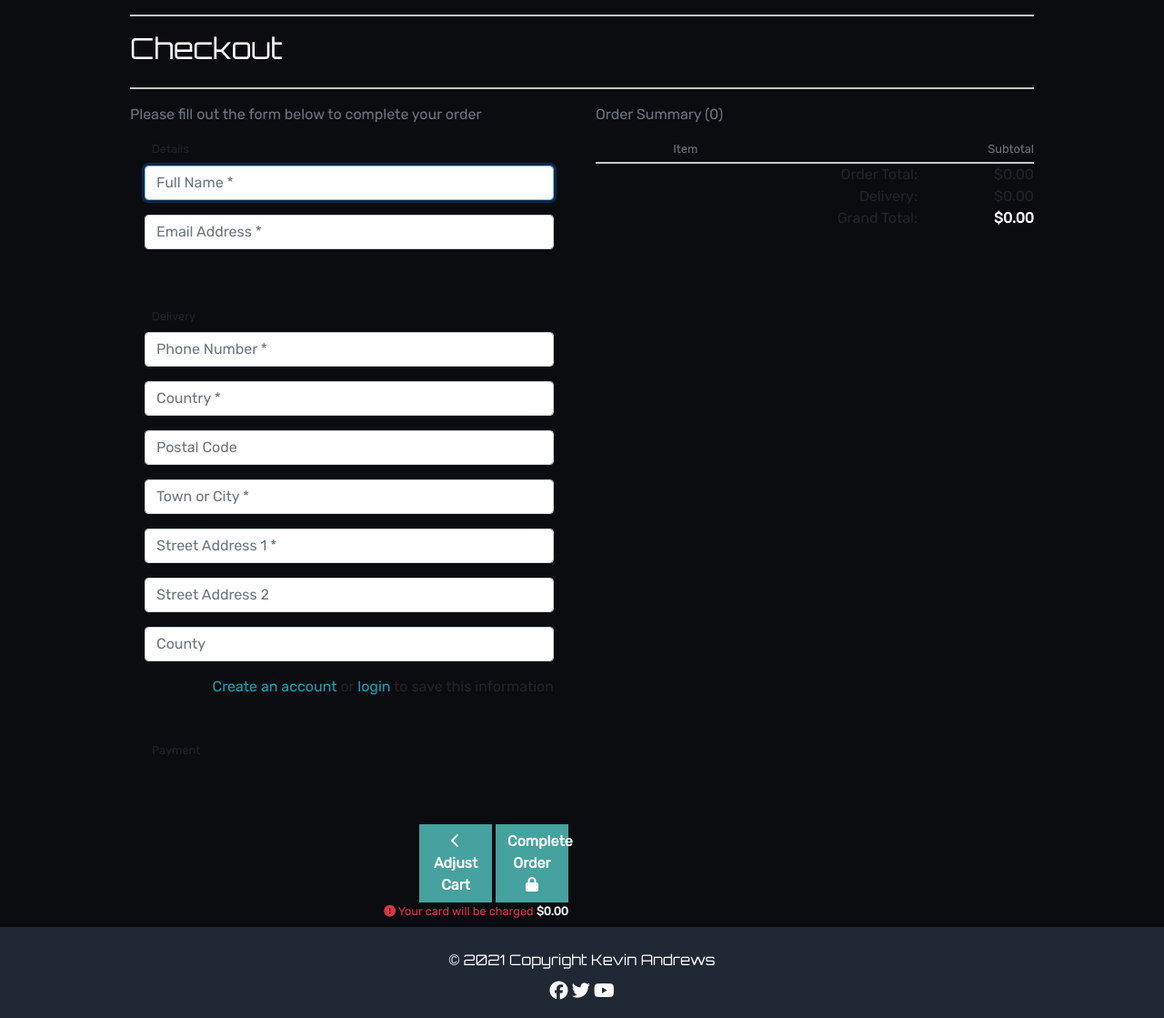
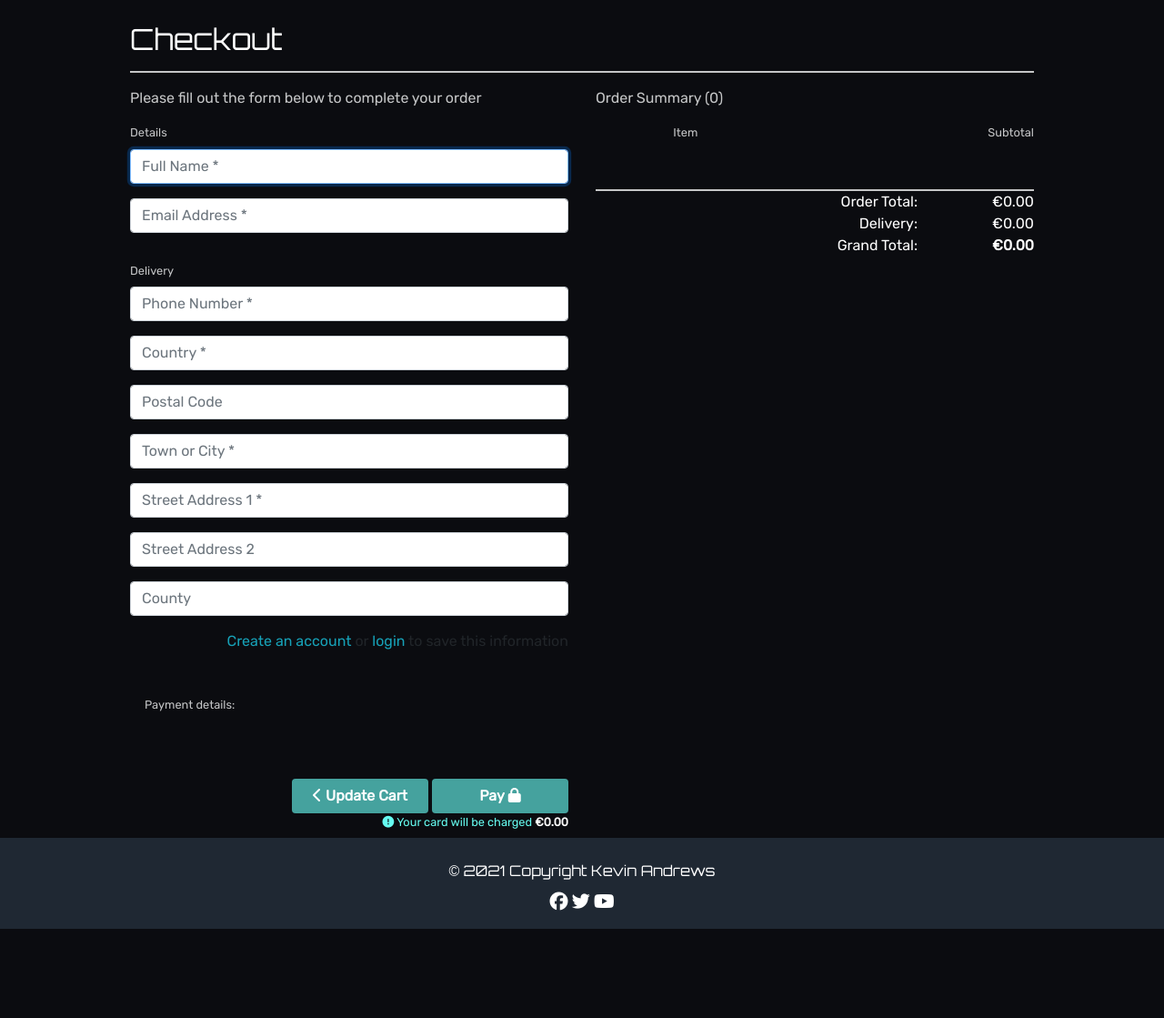
Before and after one commit to Code-Institute-Submissions/KevAndrews-Milestone_Project_4_DecResub, a Django app: template checkout/templates/checkout/checkout.html in a window 1280 px wide. Shown: the part 158-1277 px from the top of the page at 91% size. After the commit the page ends 1179 px from the top, so only its background shows below. Run offline with Django 3.2, Linux system fonts and the light colour scheme; the template is opened without the code that fills it: values that come from a table or form of the project are taken from there, others are empty; some libraries are stand-ins or nearby versions.

Commit message:
Add comments and aria labels to the toast html

```diff
--- a/checkout/apps.py
+++ b/checkout/apps.py
@@ -1,7 +1,13 @@
+"""
+Used Code from the Boutique Ado project
+"""
 from django.apps import AppConfig
 
 
 class CheckoutConfig(AppConfig):
+    """
+    Used Code from the Boutique Ado project
+    """
     name = 'checkout'
 
     def ready(self):
--- a/checkout/forms.py
+++ b/checkout/forms.py
@@ -1,9 +1,20 @@
+"""
+Class to handle Order Forms
+"""
 from django import forms
 from .models import Order
 
 
 class OrderForm(forms.ModelForm):
+    """
+    Used Code from the Boutique Ado project
+    Updated to work with this project
+    """
     class Meta:
+        """
+        Meta Class to add only the fields
+        that are editable
+        """
         model = Order
         fields = ('full_name', 'email', 'phone_number',
                   'street_address1', 'street_address2',
--- a/checkout/signals.py
+++ b/checkout/signals.py
@@ -1,3 +1,6 @@
+"""
+Used Code from the Boutique Ado project
+"""
 from django.db.models.signals import post_save, post_delete
 from django.dispatch import receiver
 
--- a/checkout/templates/checkout/checkout.html
+++ b/checkout/templates/checkout/checkout.html
@@ -3,29 +3,28 @@
 {% load cart_tools %}
 
 {% block content %}
-    <div class="overlay"></div>
-    <div class="container">
-        <div class="row">
+<section class="checkout-section container">
+    <div class="row mt-4">
         <div class="col">
-                <hr>
-                <h2 class="logo-font mb-4">Checkout</h2>
+            <h2>Checkout</h2>
             <hr>
         </div>
     </div>
 
+    <!-- Code from Boutique Ado project updated to match this project-->
     <div class="row">
         <div class="col-12 col-lg-6 order-lg-last mb-5">
-                <p class="text-muted">Order Summary ({{ game_count }})</p>
+            <p class="muted">Order Summary ({{ game_count }})</p>
             <div class="row">
                 <div class="col-7 offset-2">
-                        <p class="mb-1 mt-0 small text-muted">Item</p>
+                    <p class="mb-1 mt-0 small muted">Item</p>
                 </div>
                 <div class="col-3 text-right">
-                        <p class="mb-1 mt-0 small text-muted">Subtotal</p>
+                    <p class="mb-1 mt-0 small muted">Subtotal</p>
                 </div>
             </div>
-                {% for item in bag_items %}
-                    <div class="row">
+            {% for item in cart_items %}
+            <div class="row mb-3">
                 <div class="col-2 mb-1">
                     <a href="{% url 'game_detail' item.game.id %}">
                         {% if item.game.image %}
@@ -37,38 +36,38 @@
                 </div>
                 <div class="col-7">
                     <p class="my-0"><strong>{{ item.game.name }}</strong></p>
-                            <p class="my-0 small text-muted">Qty: {{ item.quantity }}</p>
+                    <p class="my-0 small muted">Qty: {{ item.quantity }}</p>
                 </div>
                 <div class="col-3 text-right">
-                            <p class="my-0 small text-muted">${{ item.game.price | calc_subtotal:item.quantity }}</p>
+                    <p class="my-0 small muted">&euro;{{ item.game.price | calc_subtotal:item.quantity }}</p>
                 </div>
             </div>
             {% endfor %}
-                <hr class="my-0">
-                <div class="row text-black text-right">
+            <hr class="my-0 mt-5">
+            <div class="row  text-white text-right">
                 <div class="col-7 offset-2">
                     <p class="my-0">Order Total:</p>
                     <p class="my-0">Delivery:</p>
                     <p class="my-0">Grand Total:</p>
                 </div>
                 <div class="col-3">
-                        <p class="my-0">${{ total | floatformat:2 }}</p>
-                        <p class="my-0">${{ delivery | floatformat:2 }}</p>
-                        <p class="my-0"><strong>${{ grand_total | floatformat:2 }}</strong></p>
+                    <p class="my-0">&euro;{{ total | floatformat:2 }}</p>
+                    <p class="my-0">&euro;{{ delivery | floatformat:2 }}</p>
+                    <p class="my-0"><strong>&euro;{{ grand_total | floatformat:2 }}</strong></p>
                 </div>
             </div>
         </div>
         <div class="col-12 col-lg-6">
-                <p class="text-muted">Please fill out the form below to complete your order</p>
+            <p class="muted">Please fill out the form below to complete your order</p>
             <form action="{% url 'checkout' %}" method="POST" id="payment-form">
                 {% csrf_token %}
-                    <fieldset class="rounded px-3 mb-5">
-                        <legend class="fieldset-label small text-black px-2 w-auto">Details</legend>
+                <fieldset class="rounded mb-3">
+                    <legend class="fieldset-label small muted w-auto">Details</legend>
                     {{ order_form.full_name | as_crispy_field }}
                     {{ order_form.email | as_crispy_field }}
                 </fieldset>
-                    <fieldset class="rounded px-3 mb-5">
-                        <legend class="fieldset-label small text-black px-2 w-auto">Delivery</legend>
+                <fieldset class="rounded mb-5">
+                    <legend class="fieldset-label small muted w-auto">Delivery</legend>
                     {{ order_form.phone_number | as_crispy_field }}
                     {{ order_form.country | as_crispy_field }}
                     {{ order_form.postcode | as_crispy_field }}
@@ -78,18 +77,20 @@
                     {{ order_form.county | as_crispy_field }}
                     <div class="form-check form-check-inline float-right mr-0">
                         {% if user.is_authenticated %}
-								<label class="form-check-label" for="id-save-info">Save this delivery information to my profile</label>
-                                <input class="form-check-input ml-2 mr-0" type="checkbox" id="id-save-info" name="save-info" checked>
+                        <label class="form-check-label muted" for="id-save-info">Save this delivery information to my
+                            profile</label>
+                        <input class="form-check-input ml-2 mr-0" type="checkbox" id="id-save-info" name="save-info"
+                            checked>
                         {% else %}
                         <label class="form-check-label" for="id-save-info">
-                                    <a class="text-info" href="">Create an account</a> or
-                                    <a class="text-info" href="">login</a> to save this information
+                            <a class="text-info text-white" href="">Create an account</a> or
+                            <a class="text-info text-white" href="">login</a> to save this information
                         </label>
                         {% endif %}
                     </div>
                 </fieldset>
                 <fieldset class="px-3">
-                        <legend class="fieldset-label small text-black px-2 w-auto">Payment</legend>
+                    <legend class="fieldset-label small muted w-auto">Payment details:</legend>
                     <!-- A Stripe card element will go here -->
                     <div class="mb-3" id="card-element"></div>
 
@@ -98,27 +99,27 @@
                 </fieldset>
 
                 <div class="submit-button text-right mt-5 mb-2">
-						<a href="{% url 'cart' %}" class="btn btn-outline-black rounded-0">
+                    <a href="{% url 'cart' %}" class="btn btn-long">
                         <span class="icon">
                             <i class="fas fa-chevron-left"></i>
                         </span>
-							<span class="font-weight-bold">Adjust Cart</span>
+                        <span class="font-weight-bold">Update Cart</span>
                     </a>
-						<button id="submit-button" class="btn btn-black rounded-0">
-							<span class="font-weight-bold">Complete Order</span>
+                    <button id="submit-button" class="btn btn-long">
+                        <span class="font-weight-bold">Pay</span>
                         <span class="icon">
                             <i class="fas fa-lock"></i>
                         </span>
                     </button>
-						<p class="small text-danger my-0">
+                    <p class="small text-green my-0">
                         <span class="icon">
                             <i class="fas fa-exclamation-circle"></i>
                         </span>
-							<span>Your card will be charged <strong>${{ grand_total|floatformat:2 }}</strong></span>
+                        <span>Your card will be charged <strong>&euro;{{ grand_total|floatformat:2 }}</strong></span>
                     </p>
                 </div>
             </form>
         </div>
     </div>
-    </div>
+</section>
 {% endblock %}
--- a/checkout/urls.py
+++ b/checkout/urls.py
@@ -1,7 +1,6 @@
 """
 URLs for Checkout App
 """
-
 from django.urls import path
 from checkout.views import Checkout
 
--- a/templates/includes/toasts/toast_error.html
+++ b/templates/includes/toasts/toast_error.html
@@ -1,4 +1,4 @@
-<div class="toast custom-toast rounded-0 border-top-0" data-autohide="false">
+<div role="error" aria-live="assertive" aria-atomic="true" class="toast custom-toast rounded-0 border-top-0" data-autohide="false">
     <div class="arrow-up arrow-danger"></div>
     <div class="w-100 toast-capper bg-danger"></div>
     <div class="toast-header bg-white text-dark">
--- a/templates/includes/toasts/toast_info.html
+++ b/templates/includes/toasts/toast_info.html
@@ -1,4 +1,4 @@
-<div class="toast custom-toast rounded-0 border-top-0" data-autohide="false">
+<div aria-live="polite" aria-atomic="true" class="toast custom-toast rounded-0 border-top-0" data-autohide="false">
     <div class="arrow-up arrow-info"></div>
     <div class="w-100 toast-capper bg-info"></div>
     <div class="toast-header bg-white text-dark">
--- a/templates/includes/toasts/toast_success.html
+++ b/templates/includes/toasts/toast_success.html
@@ -1,4 +1,4 @@
-<div class="toast custom-toast rounded-0 border-top-0" data-autohide="false">
+<div aria-live="polite" aria-atomic="true" class="toast custom-toast" data-autohide="false">
     <div class="arrow-up arrow-success"></div>
     <div class="w-100 toast-capper custom-toast-bg"></div>
     <div class="toast-header text-dark">
@@ -44,7 +44,7 @@
                             Spend <strong>${{ free_delivery_delta }}</strong> more to get free next day delivery!
                         </p>
                     {% endif %}
-                    <a href="{% url 'cart' %}" class="btn btn-long mt-2">
+                    <a href="{% url 'checkout' %}" class="btn btn-long mt-2">
                         <span class="text-uppercase">Checkout</span>
                         <span class="icon">
                             <i class="fas fa-lock"></i>
--- a/templates/includes/toasts/toast_warning.html
+++ b/templates/includes/toasts/toast_warning.html
@@ -1,4 +1,4 @@
-<div class="toast custom-toast rounded-0 border-top-0" data-autohide="false">
+<div role="alert" aria-live="assertive" aria-atomic="true" class="toast custom-toast rounded-0 border-top-0" data-autohide="false">
     <div class="arrow-up arrow-warning"></div>
     <div class="w-100 toast-capper bg-warning"></div>
     <div class="toast-header bg-white text-dark">
```
Also changed, not shown: checkout/admin.py (+9 -0 lines), checkout/models.py (+28 -8 lines). Lines whose indentation alone changed are shown as unchanged.
